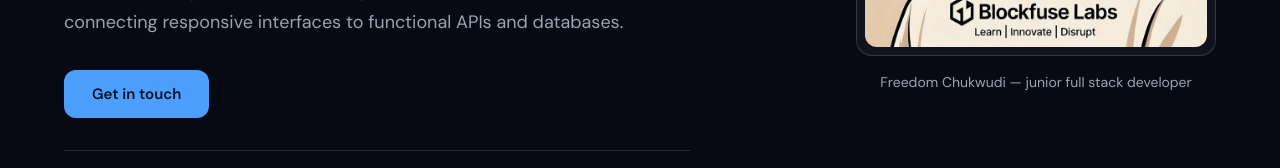
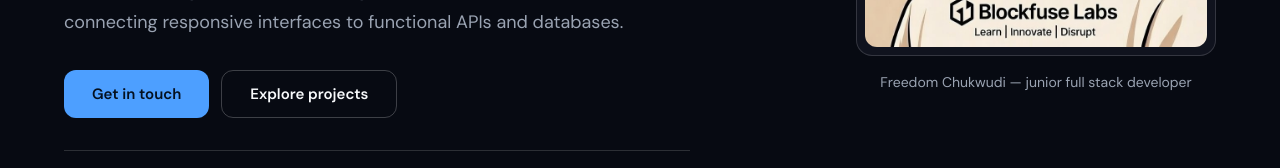
Before and after one commit to Devfreedom/Freedom-Personal-Portfolio-website, a Next.js app: page / in a window 1280 px wide. Shown: the part 697-865 px from the top of the page. Built offline with nearby package versions, Linux system fonts and the light colour scheme.

Commit message:
feat(hero): add "Explore projects" button to enhance user navigation

```diff
--- a/src/components/Hero.tsx
+++ b/src/components/Hero.tsx
@@ -39,12 +39,18 @@ export default function Hero() {
             and databases.
           </p>
 
-          <div className="mt-8">
+          <div className="mt-8 flex flex-wrap gap-3">
             <a
               href="#contact"
               className="inline-flex min-h-12 items-center justify-center rounded-xl bg-accent px-7 text-[15px] font-semibold text-[#04101f] transition hover:bg-accent-strong"
             >
               Get in touch
+            </a>
+            <a
+              href="#projects"
+              className="inline-flex min-h-12 items-center justify-center rounded-xl border border-line-strong px-7 text-[15px] font-semibold text-foreground transition hover:border-accent/60 hover:text-accent-strong"
+            >
+              Explore projects
             </a>
           </div>
 
```
